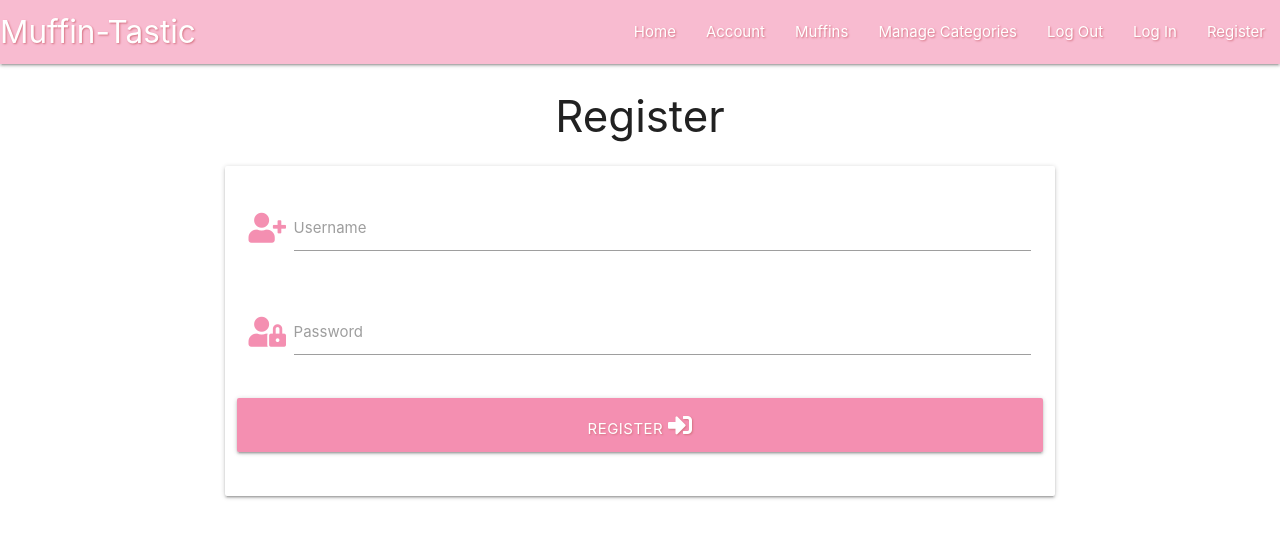
After one commit to maxnyla/muffin-tastic, a Flask app: page /register in a window 1280 px wide. The commit adds this page. Shown: the top 538 px of the page. Run offline with Flask 2, Linux system fonts and the light colour scheme; some libraries are stand-ins or nearby versions.

Commit message:
Added register.html

```diff
--- a/app.py
+++ b/app.py
@@ -4,6 +4,7 @@ from flask import (
     redirect, request, session, url_for)
 from flask_pymongo import PyMongo
 from bson.objectid import ObjectId
+from werkzeug.security import generate_password_hash, check_password_hash
 if os.path.exists("env.py"):
     import env
 
@@ -24,6 +25,11 @@ def get_recipes():
     return render_template("recipes.html", recipes=recipes)
 
 
+@app.route("/register", methods=["GET", "POST"])
+def register():
+    return render_template("register.html")
+
+
 if __name__ == "__main__":
     app.run(host=os.environ.get("IP"),
             port=int(os.environ.get("PORT")),
--- a/templates/base.html
+++ b/templates/base.html
@@ -25,7 +25,7 @@
 					<li><a href="#">Manage Categories</a></li>
 					<li><a href="#">Log Out</a></li>
 					<li><a href="#">Log In</a></li>
-					<li><a href="#">Register</a></li>
+					<li><a href="{{ url_for('register') }}">Register</a></li>
 				</ul>
 			</div>
 		</nav>
@@ -39,7 +39,7 @@
             <li><a href="#">Manage Categories</a></li>
             <li><a href="#">Log Out</a></li>
             <li><a href="#">Log In</a></li>
-            <li><a href="#">Register</a></li>
+            <li><a href="{{ url_for('register') }}">Register</a></li>
 		</ul>
 	</header>
 
--- /dev/null
+++ b/templates/register.html
@@ -0,0 +1,38 @@
+{% extends "base.html" %}
+{% block content %}
+
+    <h3 class="center-align">Register</h3>
+
+    <div class="row">
+        <form class="col s12 m8 offset-m2" method="POST" action="{{ url_for('register') }}">
+            <div class="card-panel">
+                <!-- username -->
+                <div class="row">
+					<div class="input-field col s12">
+						<i class="fas fa-user-plus prefix pink-text text-lighten-3"></i>
+						<input id="username" name="username" type="text" class="validate">
+						<label for="username">Username</label>
+					</div>
+                </div>
+
+                <!-- password -->
+                <div class="row">
+                    <div class="input-field col s12">
+						<i class="fas fa-user-lock prefix pink-text text-lighten-3"></i>
+                        <input id="password" name="password" type="password" class="validate">
+                        <label for="password">Password</label>
+                    </div>
+                </div>
+
+                <!-- register -->
+                <div class="row">
+                    <button type="submit" class="col s12 btn-large pink lighten-3 text-shadow">
+                        Register <i class="fas fa-sign-in-alt"></i>
+                    </button>
+                </div>
+            </div>
+
+        </form>
+    </div>
+
+{% endblock %}
```
